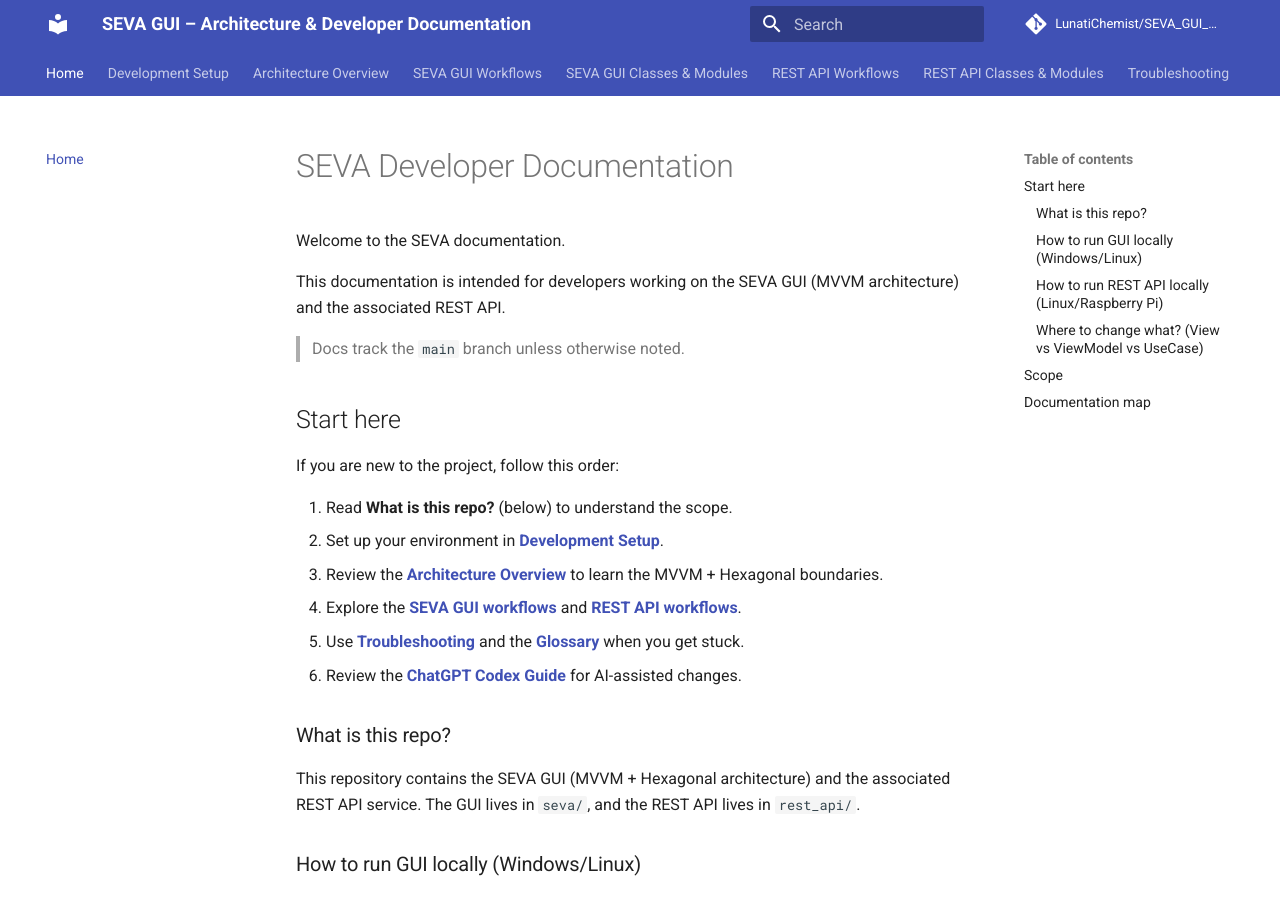
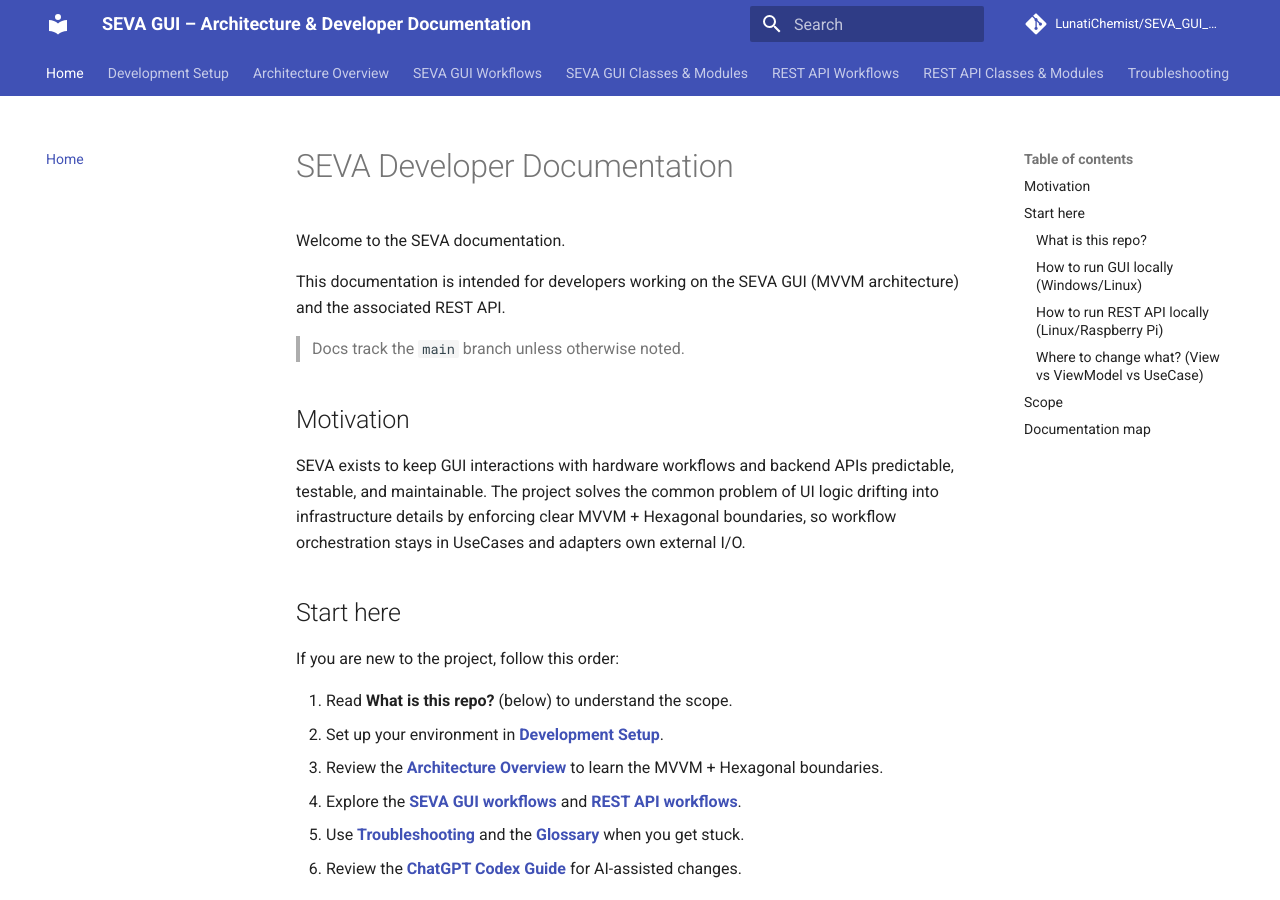
Before and after one commit to LunatiChemist/SEVA_GUI_MVVM, an MkDocs documentation site: the page built from docs/index.md, in a window 1280 px wide and 900 px high. Built offline with MkDocs 1.6.1 and Material for MkDocs 9.7.7, drawn with Linux system fonts in a browser that asks for light colours; comment, search, counter and statistics services are not loaded.

Commit message:
docs: add motivation section to documentation index

```diff
--- a/docs/index.md
+++ b/docs/index.md
@@ -6,6 +6,14 @@ This documentation is intended for developers working on the SEVA GUI
 (MVVM architecture) and the associated REST API.
 
 > Docs track the `main` branch unless otherwise noted.
+
+## Motivation
+
+SEVA exists to keep GUI interactions with hardware workflows and backend APIs
+predictable, testable, and maintainable. The project solves the common problem
+of UI logic drifting into infrastructure details by enforcing clear MVVM +
+Hexagonal boundaries, so workflow orchestration stays in UseCases and adapters
+own external I/O.
 
 ## Start here
 
```
